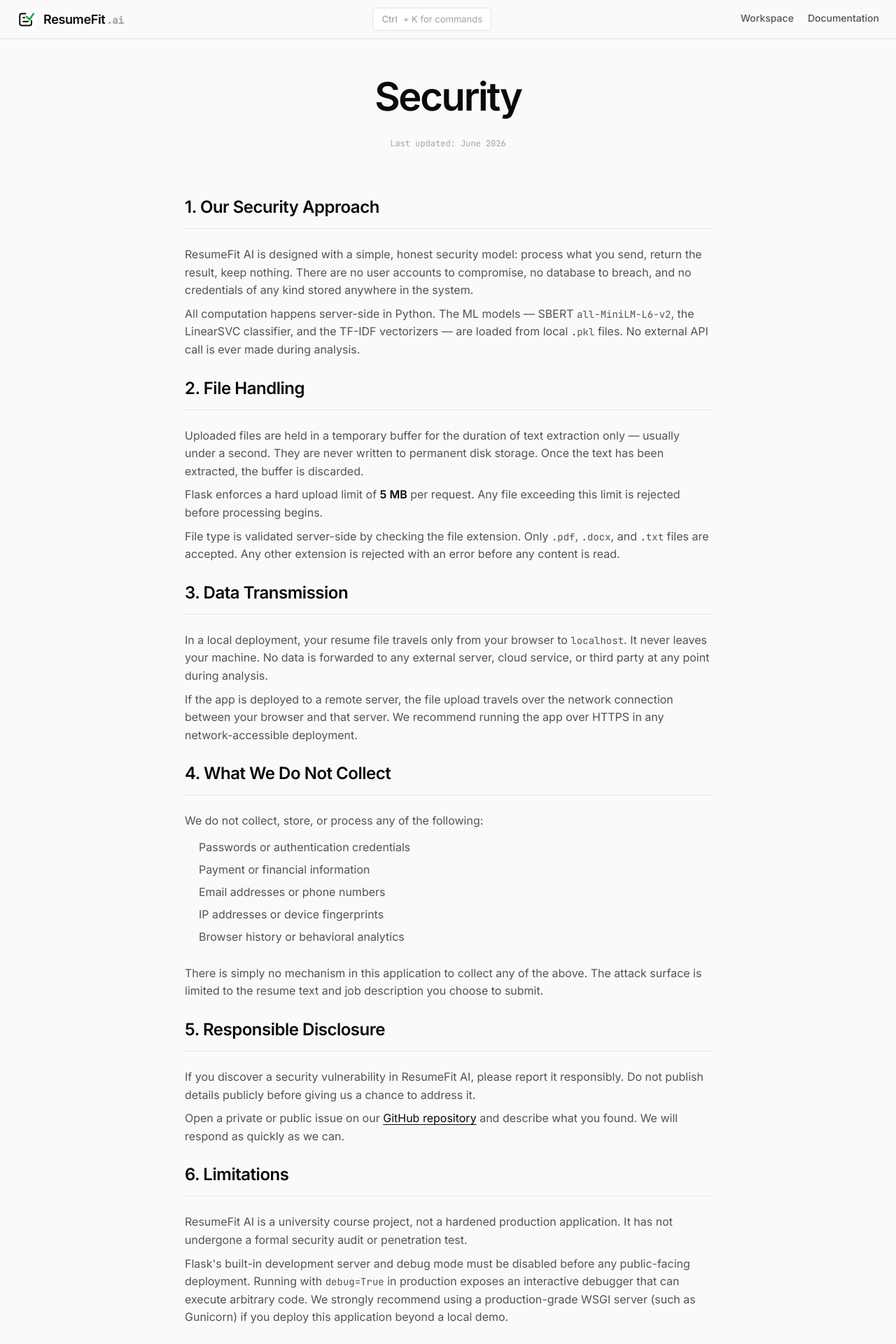
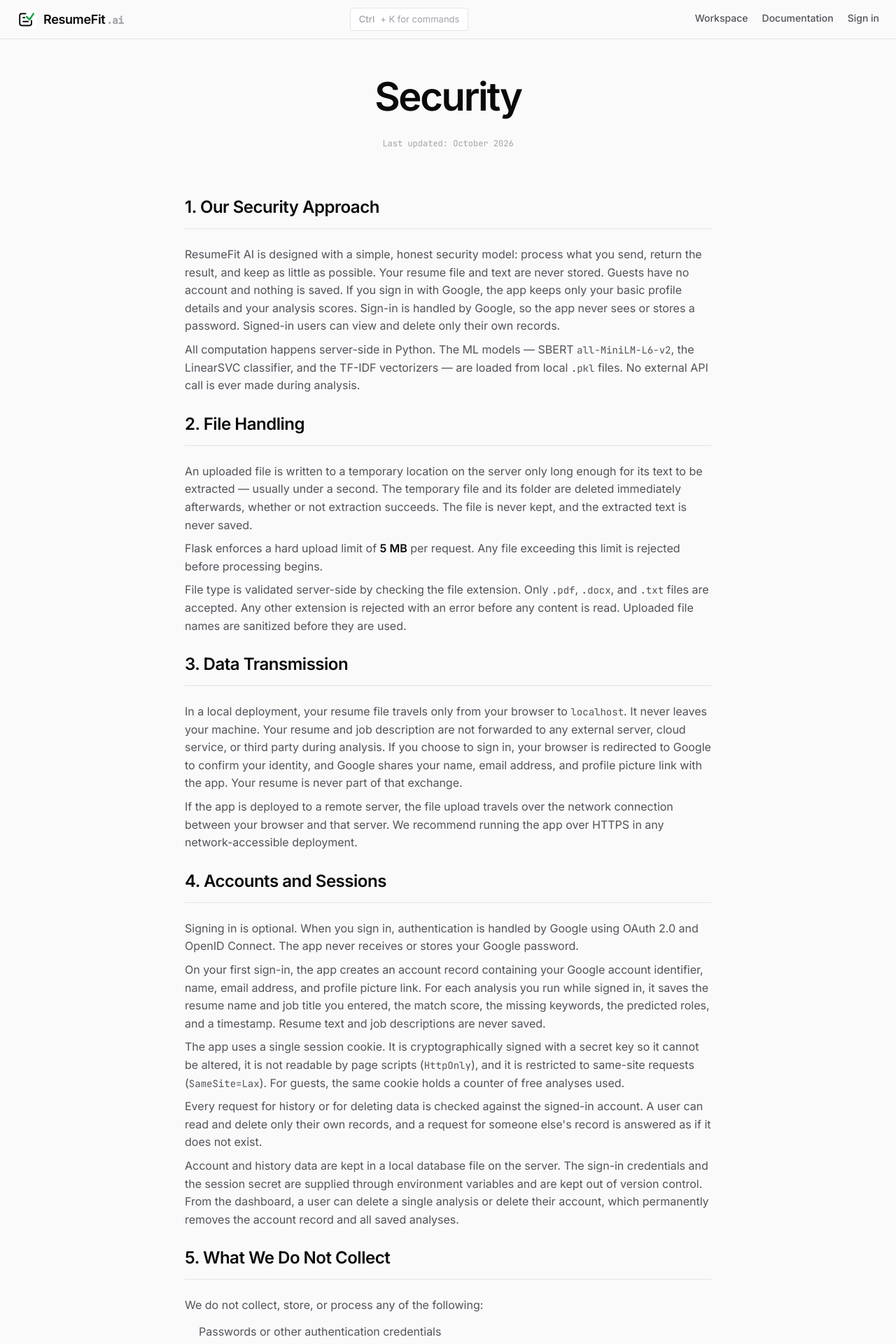
Before and after one commit to codexrayhan/resumefit-ai, a Flask app: page /security in a window 1280 px wide. Shown: the top 1920 px of the page at 70% size. Run offline with Flask 3, Linux system fonts and the light colour scheme.

Commit message:
docs: update terms and security pages for optional sign-in and saved history

```diff
--- a/templates/security.html
+++ b/templates/security.html
@@ -40,6 +40,12 @@
       <nav class="header-nav" aria-label="Primary navigation">
         <a href="/" class="nav-link">Workspace</a>
         <a href="/docs" class="nav-link">Documentation</a>
+        {% if current_user.is_authenticated %}
+          <a href="/dashboard" class="nav-link">Dashboard</a>
+          <a href="/logout" class="nav-link">Log out</a>
+        {% else %}
+          <a href="/login" class="nav-link">Sign in</a>
+        {% endif %}
       </nav>
     </div>
   </header>
@@ -49,7 +55,7 @@
     <!-- Large introductory hero section -->
     <header class="help-hero">
       <h1>Security</h1>
-      <div class="metadata-tag">Last updated: June 2026</div>
+      <div class="metadata-tag">Last updated: October 2026</div>
     </header>
     <div class="help-layout" style="grid-template-columns: 1fr; max-width: 800px; padding-top: 0;">
       <!-- The main text content for this legal page -->
@@ -57,9 +63,11 @@
 
         <h2 class="help-section-title">1. Our Security Approach</h2>
         <p style="margin-bottom: 8px; color: var(--text-secondary); line-height: 1.6;">ResumeFit AI is designed with a
-          simple, honest security model: process what you send, return the result, keep nothing. There are no user
-          accounts to compromise, no database to breach, and no credentials of any kind stored anywhere in the
-          system.</p>
+          simple, honest security model: process what you send, return the result, and keep as little as possible.
+          Your resume file and text are never stored. Guests have no account and nothing is saved. If you sign in
+          with Google, the app keeps only your basic profile details and your analysis scores. Sign-in is handled by
+          Google, so the app never sees or stores a password. Signed-in users can view and delete only their own
+          records.</p>
         <p style="margin-bottom: 24px; color: var(--text-secondary); line-height: 1.6;">All computation happens
           server-side in Python. The ML models — SBERT <code
             style="font-family: var(--font-mono); font-size: 0.875em;">all-MiniLM-L6-v2</code>, the LinearSVC
@@ -68,9 +76,10 @@
           ever made during analysis.</p>
 
         <h2 class="help-section-title">2. File Handling</h2>
-        <p style="margin-bottom: 8px; color: var(--text-secondary); line-height: 1.6;">Uploaded files are held in a
-          temporary buffer for the duration of text extraction only — usually under a second. They are never written to
-          permanent disk storage. Once the text has been extracted, the buffer is discarded.</p>
+        <p style="margin-bottom: 8px; color: var(--text-secondary); line-height: 1.6;">An uploaded file is written to
+          a temporary location on the server only long enough for its text to be extracted — usually under a second.
+          The temporary file and its folder are deleted immediately afterwards, whether or not extraction succeeds. The
+          file is never kept, and the extracted text is never saved.</p>
         <p style="margin-bottom: 8px; color: var(--text-secondary); line-height: 1.6;">Flask enforces a hard upload
           limit of <strong style="color: var(--text-primary);">5 MB</strong> per request. Any file exceeding this
           limit is rejected before processing begins.</p>
@@ -79,33 +88,63 @@
             style="font-family: var(--font-mono); font-size: 0.875em;">.pdf</code>, <code
             style="font-family: var(--font-mono); font-size: 0.875em;">.docx</code>, and <code
             style="font-family: var(--font-mono); font-size: 0.875em;">.txt</code> files are accepted. Any other
-          extension is rejected with an error before any content is read.</p>
+          extension is rejected with an error before any content is read. Uploaded file names are sanitized before they
+          are used.</p>
 
         <h2 class="help-section-title">3. Data Transmission</h2>
         <p style="margin-bottom: 8px; color: var(--text-secondary); line-height: 1.6;">In a local deployment, your
           resume file travels only from your browser to <code
             style="font-family: var(--font-mono); font-size: 0.875em;">localhost</code>. It never leaves your
-          machine. No data is forwarded to any external server, cloud service, or third party at any point during
-          analysis.</p>
+          machine. Your resume and job description are not forwarded to any external server, cloud service, or third
+          party during analysis. If you choose to sign in, your browser is redirected to Google to confirm your
+          identity, and Google shares your name, email address, and profile picture link with the app. Your resume is
+          never part of that exchange.</p>
         <p style="margin-bottom: 24px; color: var(--text-secondary); line-height: 1.6;">If the app is deployed to a
           remote server, the file upload travels over the network connection between your browser and that server.
           We recommend running the app over HTTPS in any network-accessible deployment.</p>
 
-        <h2 class="help-section-title">4. What We Do Not Collect</h2>
+        <h2 class="help-section-title">4. Accounts and Sessions</h2>
+        <p style="margin-bottom: 8px; color: var(--text-secondary); line-height: 1.6;">Signing in is optional. When
+          you sign in, authentication is handled by Google using OAuth 2.0 and OpenID Connect. The app never receives
+          or stores your Google password.</p>
+        <p style="margin-bottom: 8px; color: var(--text-secondary); line-height: 1.6;">On your first sign-in, the app
+          creates an account record containing your Google account identifier, name, email address, and profile
+          picture link. For each analysis you run while signed in, it saves the resume name and job title you entered,
+          the match score, the missing keywords, the predicted roles, and a timestamp. Resume text and job descriptions
+          are never saved.</p>
+        <p style="margin-bottom: 8px; color: var(--text-secondary); line-height: 1.6;">The app uses a single session
+          cookie. It is cryptographically signed with a secret key so it cannot be altered, it is not readable by page
+          scripts (<code style="font-family: var(--font-mono); font-size: 0.875em;">HttpOnly</code>), and it is
+          restricted to same-site requests (<code
+            style="font-family: var(--font-mono); font-size: 0.875em;">SameSite=Lax</code>). For guests, the same
+          cookie holds a counter of free analyses used.</p>
+        <p style="margin-bottom: 8px; color: var(--text-secondary); line-height: 1.6;">Every request for history or for
+          deleting data is checked against the signed-in account. A user can read and delete only their own records,
+          and a request for someone else's record is answered as if it does not exist.</p>
+        <p style="margin-bottom: 24px; color: var(--text-secondary); line-height: 1.6;">Account and history data are
+          kept in a local database file on the server. The sign-in credentials and the session secret are supplied
+          through environment variables and are kept out of version control. From the dashboard, a user can delete a
+          single analysis or delete their account, which permanently removes the account record and all saved
+          analyses.</p>
+
+        <h2 class="help-section-title">5. What We Do Not Collect</h2>
         <p style="margin-bottom: 8px; color: var(--text-secondary); line-height: 1.6;">We do not collect, store, or
           process any of the following:</p>
         <ul style="margin: 0 0 24px 20px; color: var(--text-secondary); line-height: 2;">
-          <li>Passwords or authentication credentials</li>
+          <li>Passwords or other authentication credentials</li>
           <li>Payment or financial information</li>
-          <li>Email addresses or phone numbers</li>
-          <li>IP addresses or device fingerprints</li>
-          <li>Browser history or behavioral analytics</li>
+          <li>Phone numbers or postal addresses</li>
+          <li>The contents of your resume or job description</li>
+          <li>Device fingerprints, browser history, or behavioral analytics</li>
         </ul>
-        <p style="margin-bottom: 24px; color: var(--text-secondary); line-height: 1.6;">There is simply no
-          mechanism in this application to collect any of the above. The attack surface is limited to the resume
-          text and job description you choose to submit.</p>
+        <p style="margin-bottom: 24px; color: var(--text-secondary); line-height: 1.6;">The application does not record
+          or use IP addresses. As with any web server, the server software may write standard access logs, which
+          contain request lines but never resume content.</p>
+        <p style="margin-bottom: 24px; color: var(--text-secondary); line-height: 1.6;">Guests provide no personal
+          information at all. For signed-in users, the only personal data held is the Google profile information listed
+          above, together with the analysis scores they chose to save.</p>
 
-        <h2 class="help-section-title">5. Responsible Disclosure</h2>
+        <h2 class="help-section-title">6. Responsible Disclosure</h2>
         <p style="margin-bottom: 8px; color: var(--text-secondary); line-height: 1.6;">If you discover a security
           vulnerability in ResumeFit AI, please report it responsibly. Do not publish details publicly before giving
           us a chance to address it.</p>
@@ -117,18 +156,29 @@
           and describe what you found. We will respond as quickly as we can.
         </p>
 
-        <h2 class="help-section-title">6. Limitations</h2>
+        <h2 class="help-section-title">7. Limitations</h2>
         <p style="margin-bottom: 8px; color: var(--text-secondary); line-height: 1.6;">ResumeFit AI is a university
           course project, not a hardened production application. It has not undergone a formal security audit or
           penetration test.</p>
-        <p style="margin-bottom: 24px; color: var(--text-secondary); line-height: 1.6;">Flask's built-in development
+        <p style="margin-bottom: 8px; color: var(--text-secondary); line-height: 1.6;">Flask's built-in development
           server and debug mode must be disabled before any public-facing deployment. Running with
           <code style="font-family: var(--font-mono); font-size: 0.875em;">debug=True</code> in production exposes
           an interactive debugger that can execute arbitrary code. We strongly recommend using a production-grade WSGI
           server (such as Gunicorn) if you deploy this application beyond a local demo.
         </p>
+        <p style="margin-bottom: 8px; color: var(--text-secondary); line-height: 1.6;">If you deploy the app with
+          Google sign-in enabled, serve it over HTTPS, use a long random
+          <code style="font-family: var(--font-mono); font-size: 0.875em;">SECRET_KEY</code>, and keep the
+          <code style="font-family: var(--font-mono); font-size: 0.875em;">.env</code> file and the Google client
+          secret out of version control. Also add your deployed address followed by
+          <code style="font-family: var(--font-mono); font-size: 0.875em;">/auth/callback</code> as an authorized
+          redirect URI in Google Cloud, and enable secure session cookies. The built-in SQLite database is suitable for
+          a demo, but a larger deployment should use a managed database with regular backups.</p>
+        <p style="margin-bottom: 24px; color: var(--text-secondary); line-height: 1.6;">The guest limit of two free
+          analyses is tracked in a cookie, so it is a convenience limit rather than a security control. Clearing
+          cookies resets it.</p>
 
-        <h2 class="help-section-title">7. Contact</h2>
+        <h2 class="help-section-title">8. Contact</h2>
         <p style="margin-bottom: 8px; color: var(--text-secondary); line-height: 1.6;">This project is maintained by
           <strong style="color: var(--text-primary);">Team_NullPointer</strong> as part of a university AI course.
         </p>
```
Also changed, not shown: templates/terms.html (+19 -5 lines).
